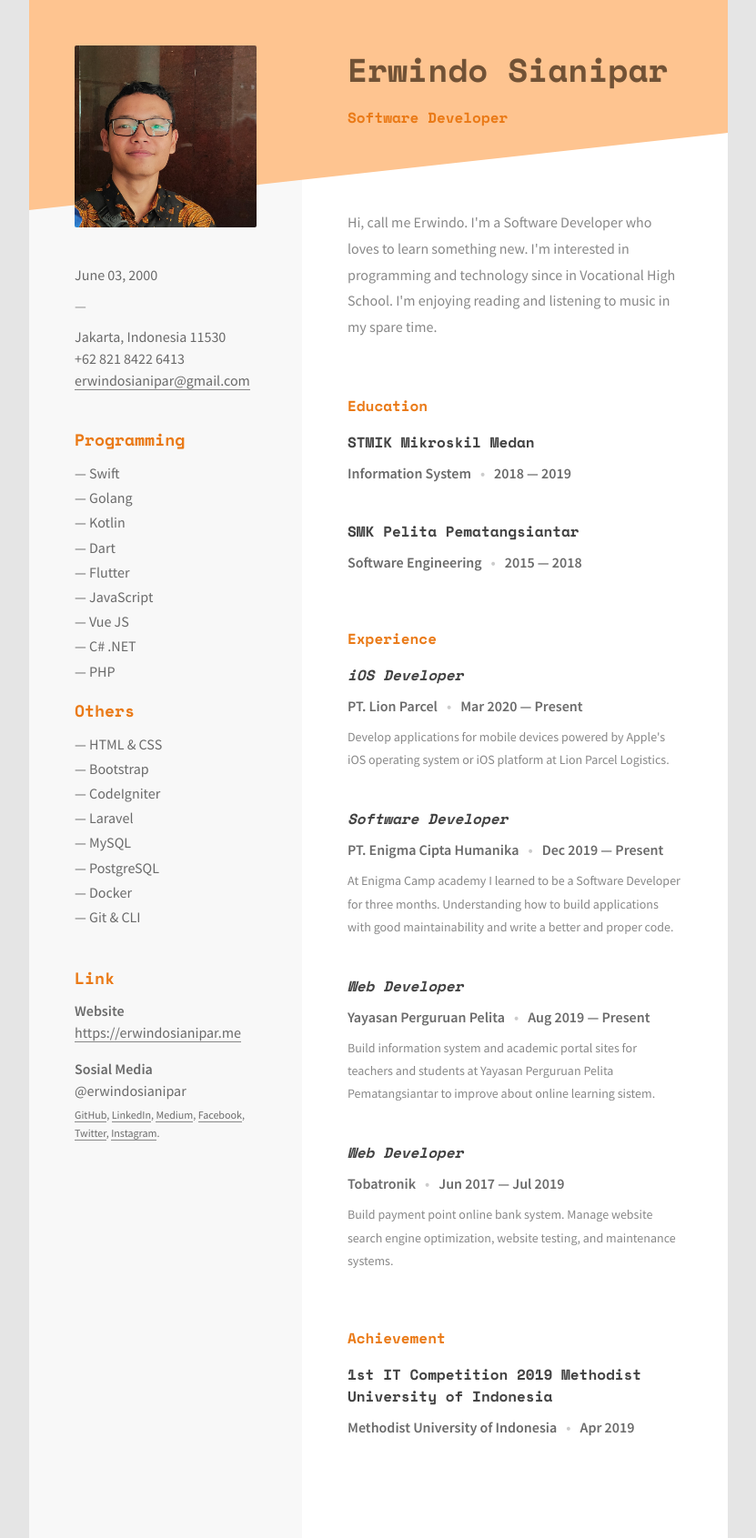
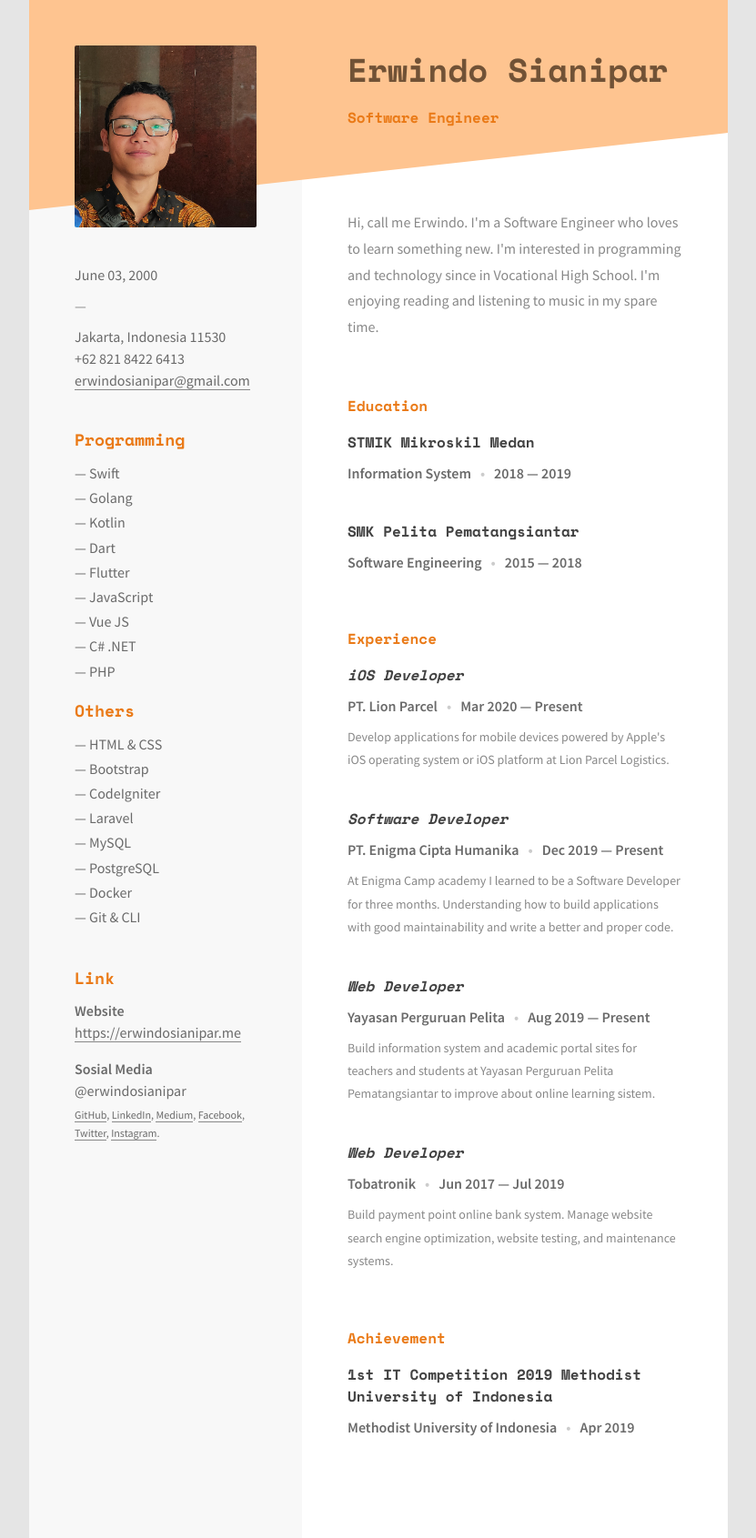
Before and after one commit to erwindosianipar/erwindosianipar.jekyll, a Jekyll site: the page resume/resume.html, which Jekyll copies as it is, in a window 1280 px wide. Shown: the whole page at 91% size, without its empty margins (224-1055 px from the left). Built offline with Jekyll 4.4.1, drawn with Linux system fonts in a browser that asks for light colours.

Commit message:
feat(resume): improve resume web page and resume print

```diff
--- a/resume/resume.html
+++ b/resume/resume.html
@@ -13,7 +13,7 @@
 		</div>
 		<div class="heading pull-left">
 			<h1>Erwindo Sianipar</h1>
-			<h2>Software Developer</h2>
+			<h2>Software Engineer</h2>
 		</div>
 		<div class="clearfix"></div>
 	</header>
@@ -80,7 +80,7 @@
 	<main class="main">
 		<article class="section">
 			<p class="section-bio">
-				Hi, call me Erwindo. I'm a Software Developer who loves to learn something new. I'm interested in programming and technology since in Vocational High School. I'm enjoying reading and listening to music in my spare time.
+				Hi, call me Erwindo. I'm a Software Engineer who loves to learn something new. I'm interested in programming and technology since in Vocational High School. I'm enjoying reading and listening to music in my spare time.
 			</p>
 		</article>
 
```
Also changed, not shown: 1 other file.
